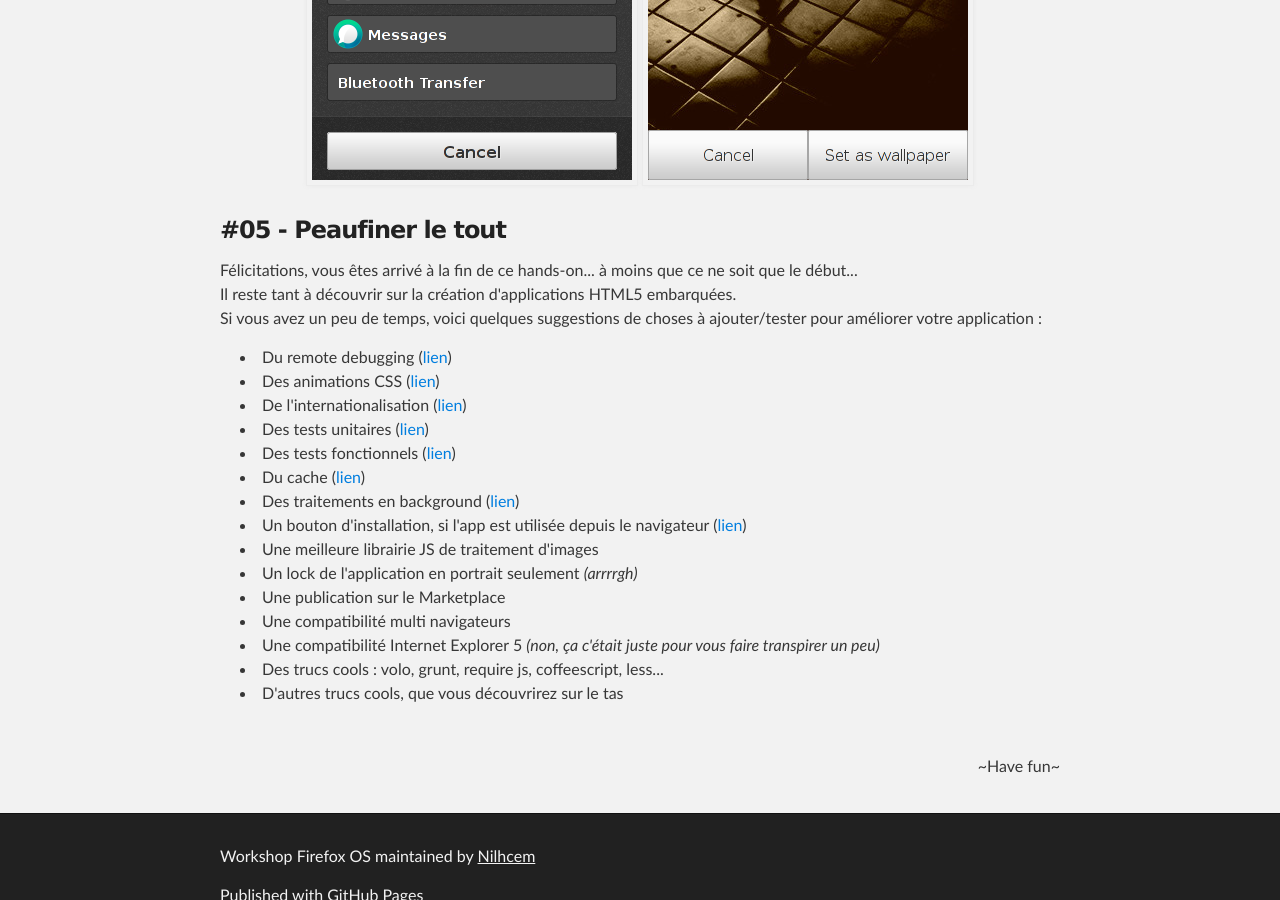
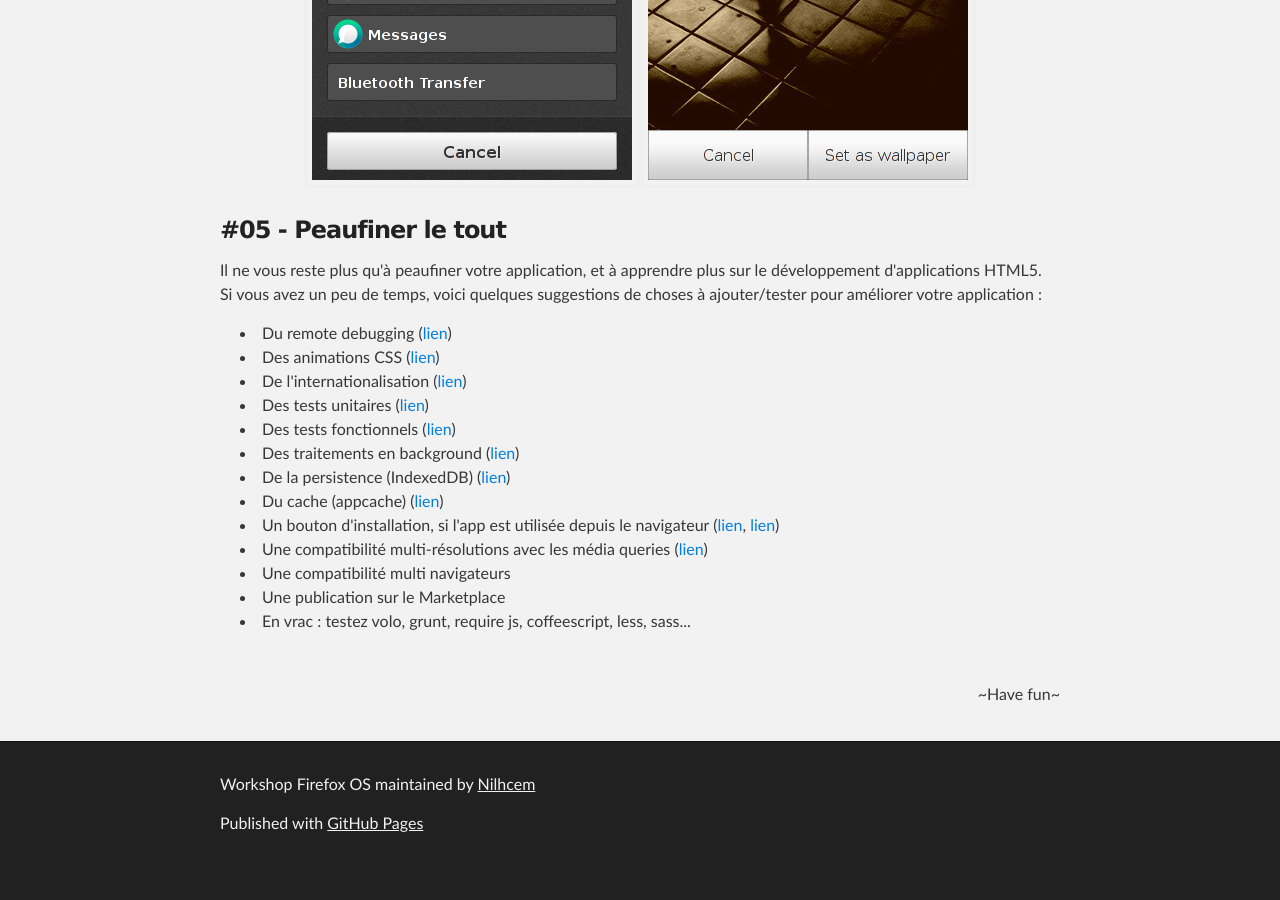
Before and after one commit to Nilhcem/xebia-fxos-workshop, a Jekyll site: the page built from index.html, in a window 1280 px wide and 900 px high, scrolled down 6899 px. Built offline with Jekyll 4.4.1, drawn with Linux system fonts in a browser that asks for light colours; Markdown is read by kramdown in place of the engine named in the settings; after the commit the page ends 7769 px from its top, so only the background shows below that.

Commit message:
Update website

```diff
--- a/index.html
+++ b/index.html
@@ -201,8 +201,7 @@
 <h3>#05 - Peaufiner le tout</h3>
 
 <p>
-Félicitations, vous êtes arrivé à la fin de ce hands-on... à moins que ce ne soit que le début...<br />
-Il reste tant à découvrir sur la création d'applications HTML5 embarquées.<br />
+Il ne vous reste plus qu'à peaufiner votre application, et à apprendre plus sur le développement d'applications HTML5.<br />
 Si vous avez un peu de temps, voici quelques suggestions de choses à ajouter/tester pour améliorer votre application :
 
 <ul>
@@ -211,16 +210,14 @@
   <li>De l'internationalisation (<a href="https://hacks.mozilla.org/2013/08/localizing-firefox-os-apps/">lien</a>)</li>
   <li>Des tests unitaires (<a href="http://qunitjs.com/">lien</a>)</li>
   <li>Des tests fonctionnels (<a href="https://blog.mozilla.org/webqa/2013/02/07/part1-firefoxos-and-marionette/">lien</a>)</li>
-  <li>Du cache (<a href="https://developer.mozilla.org/en-US/docs/IndexedDB/Using_IndexedDB">lien</a>)</li>
   <li>Des traitements en background (<a href="http://www.sitepoint.com/javascript-threading-html5-web-workers/">lien</a>)</li>
-  <li>Un bouton d'installation, si l'app est utilisée depuis le navigateur (<a href="https://github.com/wavysandbox/install">lien</a>)</li>
-  <li>Une meilleure librairie JS de traitement d'images</li>
-  <li>Un lock de l'application en portrait seulement <em>(arrrrgh)</em></li>
+  <li>De la persistence (IndexedDB) (<a href="https://developer.mozilla.org/en-US/docs/IndexedDB/Using_IndexedDB">lien</a>)</li>
+  <li>Du cache (appcache) (<a href="https://developer.mozilla.org/en/docs/HTML/Using_the_application_cache">lien</a>)</li>
+  <li>Un bouton d'installation, si l'app est utilisée depuis le navigateur (<a href="https://github.com/wavysandbox/install">lien</a>, <a href="https://github.com/mozilla/mortar-app-stub/blob/master/js/app.js">lien</a>)</li>
+  <li>Une compatibilité multi-résolutions avec les média queries (<a href="https://developer.mozilla.org/en-US/docs/Web/Guide/CSS/Media_queries">lien</a>)</li>
+  <li>Une compatibilité multi navigateurs</li>
   <li>Une publication sur le Marketplace</li>
-  <li>Une compatibilité multi navigateurs</li>
-  <li>Une compatibilité Internet Explorer 5 <em>(non, ça c'était juste pour vous faire transpirer un peu)</em></li>
-  <li>Des trucs cools : volo, grunt, require js, coffeescript, less...</li>
-  <li>D'autres trucs cools, que vous découvrirez sur le tas</li>
+  <li>En vrac : testez volo, grunt, require js, coffeescript, less, sass...</li>
 </ul><br />
 
 <p style="text-align: right;">
```
